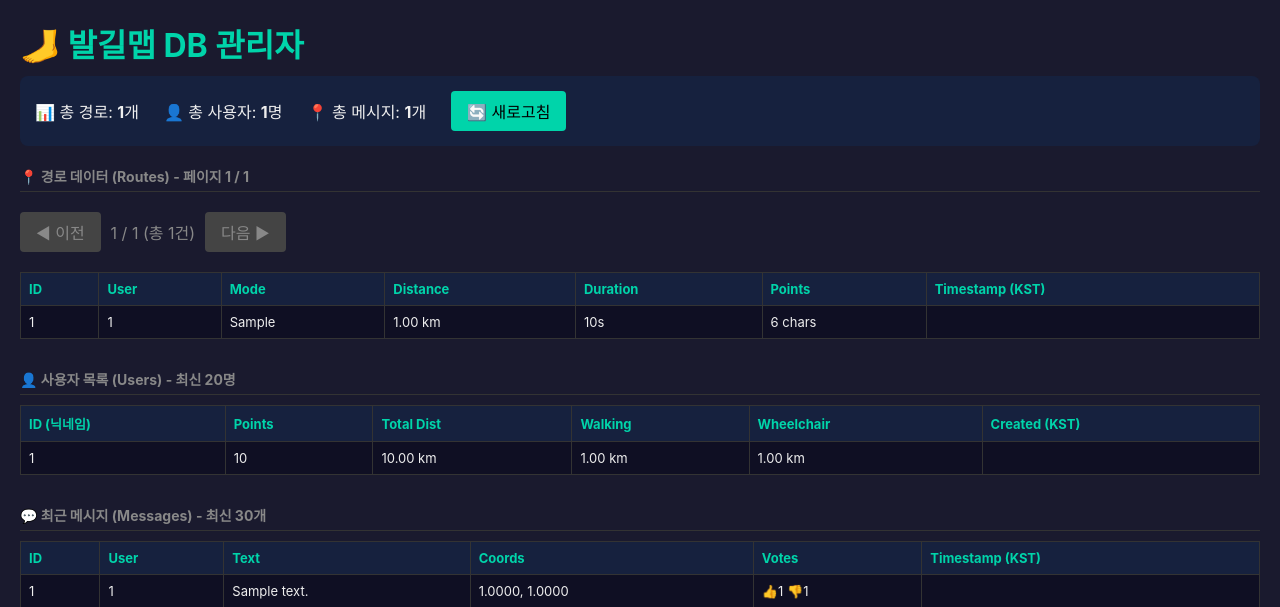
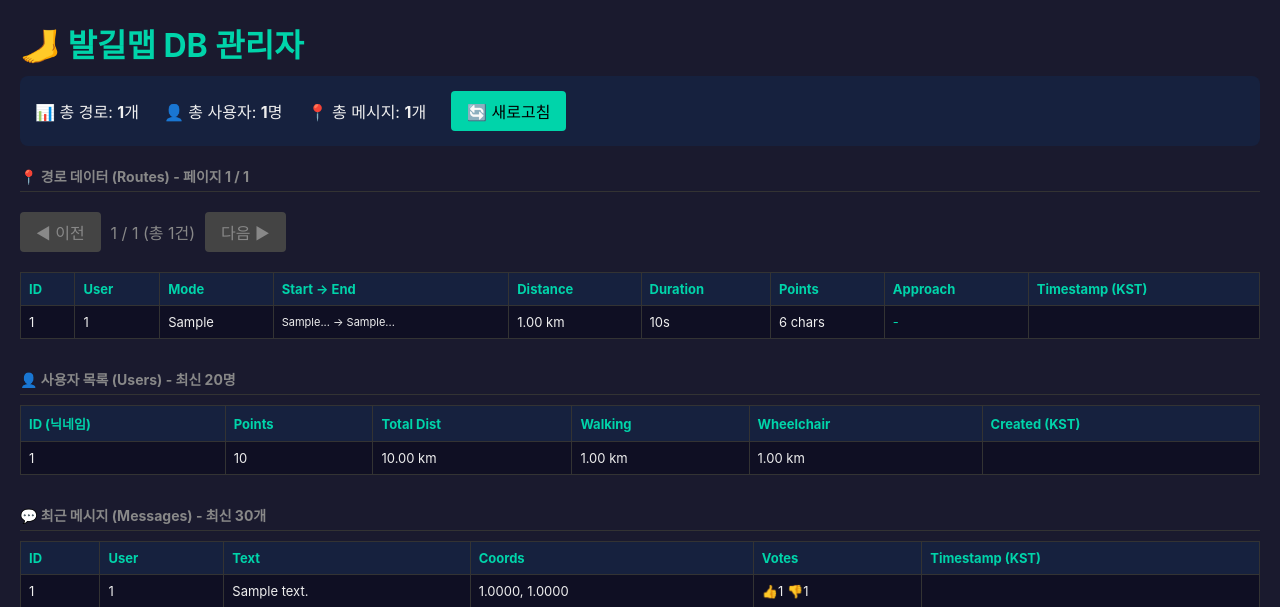
Before and after one commit to chuljongh/footmap, a Flask app: template templates/admin_db.html in a window 1280 px wide. Shown: the top 607 px of the page. Run offline with Flask 3, Linux system fonts and the light colour scheme; tables that the repository leaves empty hold one stand-in row (values such as "Sample post"); the template is opened without the code that fills it: values that come from a table or form of the project are taken from there, most other values are stand-ins (such as "Sample title", 1, 10 or a date in 2020).

Commit message:
feat: improve admin routes table with start/end coords and approach path

```diff
--- a/templates/admin_db.html
+++ b/templates/admin_db.html
@@ -61,9 +61,11 @@
             <th>ID</th>
             <th>User</th>
             <th>Mode</th>
+            <th>Start → End</th>
             <th>Distance</th>
             <th>Duration</th>
             <th>Points</th>
+            <th>Approach</th>
             <th>Timestamp (KST)</th>
         </tr>
         {% for route in routes %}
@@ -71,9 +73,21 @@
             <td>{{ route.id }}</td>
             <td>{{ route.user_id or '익명' }}</td>
             <td class="mode-{{ route.mode or 'walking' }}">{{ route.mode or '-' }}</td>
+            <td style="font-size:11px;">
+                {% if route.start_coords %}{{ route.start_coords[:20] }}...{% else %}-{% endif %}
+                →
+                {% if route.end_coords %}{{ route.end_coords[:20] }}...{% else %}-{% endif %}
+            </td>
             <td>{{ "%.2f"|format(route.distance or 0) }} km</td>
             <td>{{ "%.0f"|format(route.duration or 0) }}s</td>
             <td class="points-cell">{{ (route.points_json|length) if route.points_json else 0 }} chars</td>
+            <td style="color:#00d4aa;">
+                {% if route.approach_path and route.approach_path|length > 2 %}
+                🦶 {{ route.approach_path|length }} chars
+                {% else %}
+                -
+                {% endif %}
+            </td>
             <td class="timestamp">{{ route.timestamp_kst }}</td>
         </tr>
         {% endfor %}
```
